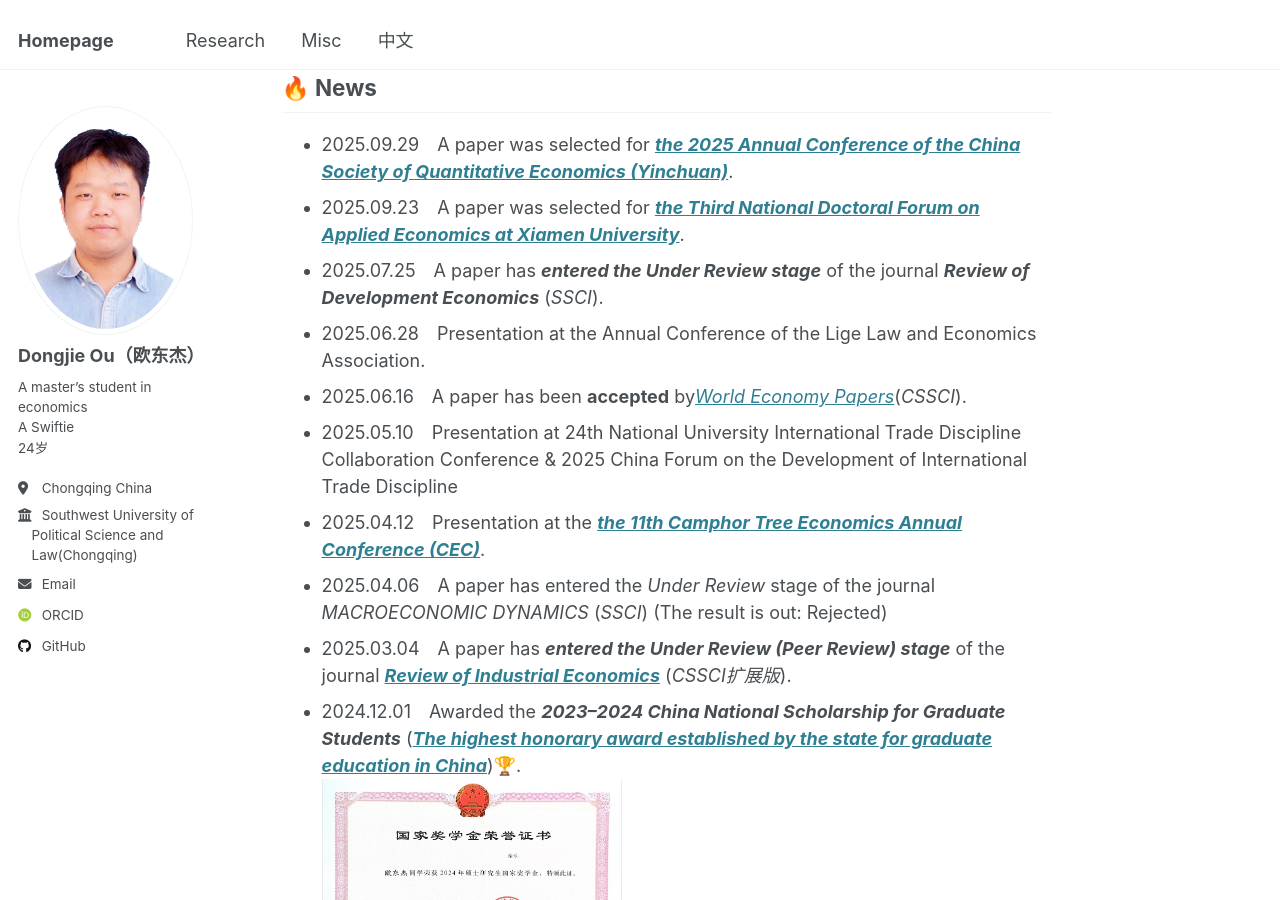
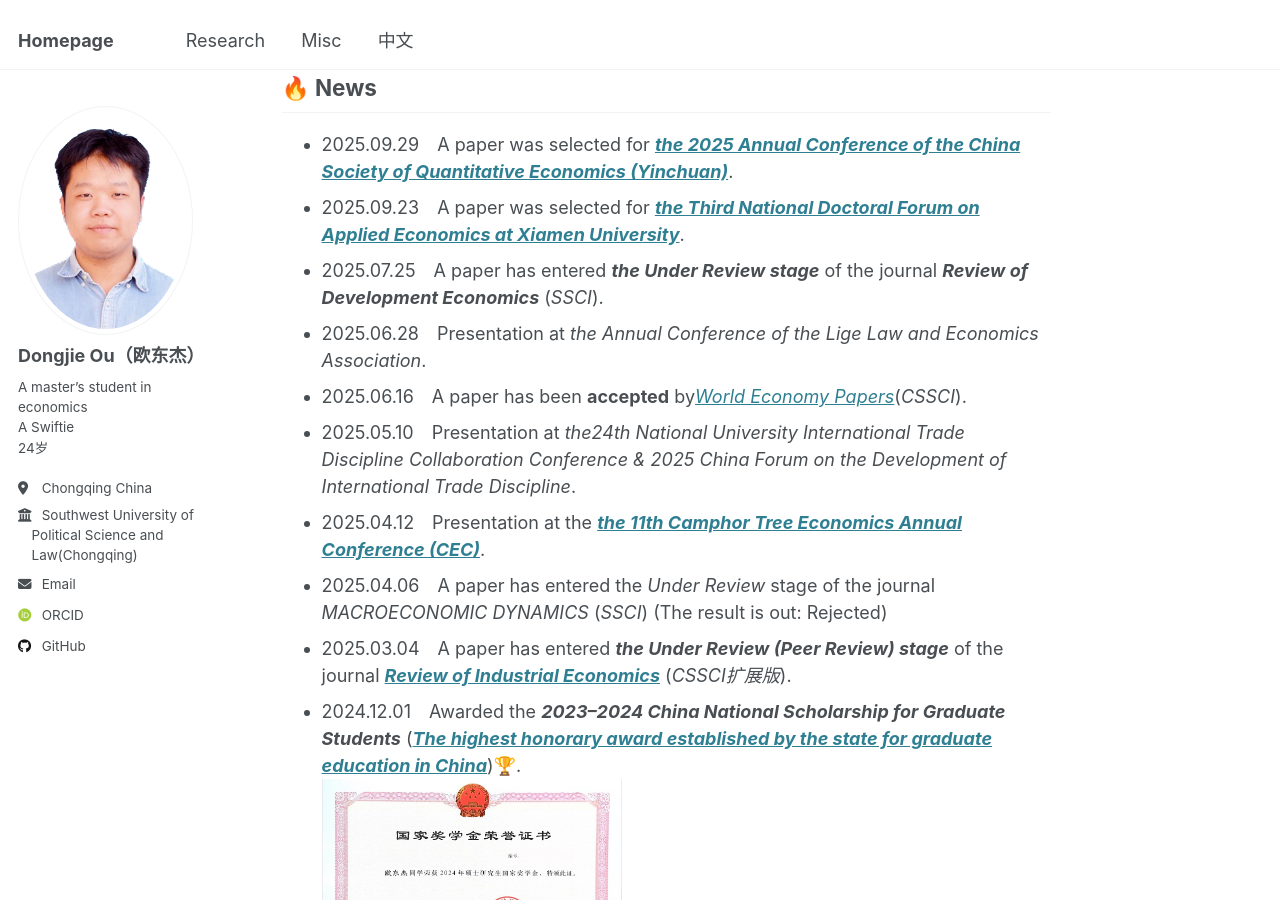
Before and after one commit to oudongjie2001/oudongjie2001.github.io, a Jekyll site: the page built from _pages/about.md, in a window 1280 px wide and 900 px high, scrolled down 508 px. Built offline with Jekyll 4.4.1, drawn with Linux system fonts in a browser that asks for light colours; some web fonts are replaced.

Commit message:
Update about.md

```diff
--- a/_pages/about.md
+++ b/_pages/about.md
@@ -15,13 +15,13 @@ I am an optimistic idealist. Outside of my academic life, I enjoy music, hiking
 ## 🔥 News
 - 2025.09.29&emsp;A paper was selected for [***the 2025 Annual Conference of the China Society of Quantitative Economics (Yinchuan)***](https://mp.weixin.qq.com/s/yVCwO5t8oTkO5bTD64NLXg).
 - 2025.09.23&emsp;A paper was selected for [***the Third National Doctoral Forum on Applied Economics at Xiamen University***](https://conf.xmu.edu.cn/AppEconPhD/).
-- 2025.07.25&emsp;A paper has ***entered the Under Review stage*** of the journal ***Review of Development Economics*** (*SSCI*).
-- 2025.06.28&emsp;Presentation at the Annual Conference of the Lige Law and Economics Association.
+- 2025.07.25&emsp;A paper has entered ***the Under Review stage*** of the journal ***Review of Development Economics*** (*SSCI*).
+- 2025.06.28&emsp;Presentation at *the Annual Conference of the Lige Law and Economics Association*.
 - 2025.06.16&emsp;A paper has been **accepted** by[*World Economy Papers*](http://sjjjwh.magtech.com.cn/CN/0488-6364/home.shtml)(*CSSCI*).
-- 2025.05.10&emsp;Presentation at 24th National University International Trade Discipline Collaboration Conference & 2025 China Forum on the Development of International Trade Discipline
+- 2025.05.10&emsp;Presentation at *the24th National University International Trade Discipline Collaboration Conference & 2025 China Forum on the Development of International Trade Discipline*.
 - 2025.04.12&emsp;Presentation at the [***the 11th Camphor Tree Economics Annual Conference (CEC)***](https://mp.weixin.qq.com/s/j_BLWAedV5WkCToqnIyCRQ).
 - 2025.04.06&emsp;A paper has entered the *Under Review* stage of the journal *MACROECONOMIC DYNAMICS* (*SSCI*) (The result is out: Rejected)
-- 2025.03.04&emsp;A paper has ***entered the Under Review (Peer Review) stage*** of the journal [***Review of Industrial Economics***](https://xdch.cbpt.cnki.net/WKG/WebPublication/index.aspx?mid=xdch) (*CSSCI扩展版*).
+- 2025.03.04&emsp;A paper has entered ***the Under Review (Peer Review) stage*** of the journal [***Review of Industrial Economics***](https://xdch.cbpt.cnki.net/WKG/WebPublication/index.aspx?mid=xdch) (*CSSCI扩展版*).
 - 2024.12.01&emsp;Awarded the ***2023–2024 China National Scholarship for Graduate Students*** ([***The highest honorary award established by the state for graduate education in China***](https://www.gov.cn/fuwu/2014-06/11/content_2698545.htm))🏆.
   <div style="display: flex; align-items: center; gap: 15px;">
     <img src='/images/National Scholarship.png' style='width: 300px; height: auto;'></div>
```
